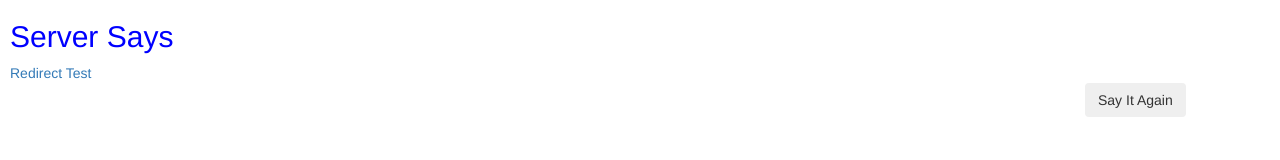
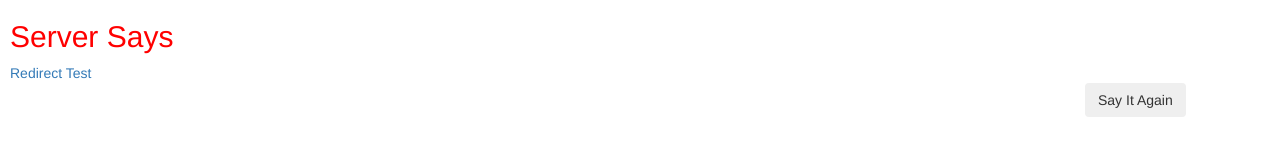
Before and after one commit to PeterJausovec/servicea, a website: page public/index.html in a window 1280 px wide. Drawn offline with nearby package versions, Linux system fonts and the light colour scheme; some packages are replaced by stand-ins of ours; no server answers.

Commit message:
change 1

```diff
--- a/public/index.html
+++ b/public/index.html
@@ -11,7 +11,7 @@
 
 <body style="margin-left:10px; margin-right:10px;">
     <div ng-controller="MainController">
-        <h2 style="color: blue;">Server Says</h2>
+        <h2 style="color: red;">Server Says</h2>
         <a href='/myroute'>Redirect Test</a>
 
 
```
